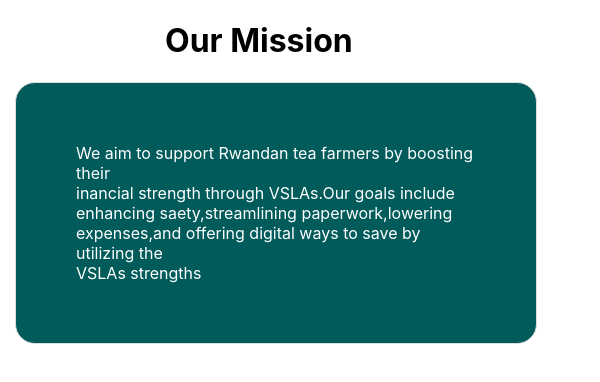
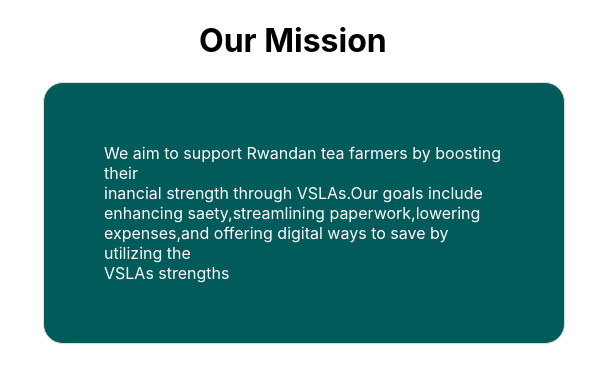
Before and after one commit to akirachix/Samaa-Informational, a React (Create React App) app in the folder econtrust/: page / in a window 600 px wide. Shown: the top 382 px of the page. Built offline with nearby package versions, Linux system fonts and the light colour scheme.

Commit message:
made changes

```diff
--- a/econtrust/src/mission/index.css
+++ b/econtrust/src/mission/index.css
@@ -5,7 +5,7 @@
     border-radius: 20px;
     box-shadow: 0 4px 8px rgba(red, green, blue, alpha);
     padding: 90px;
-    margin-left: 2%;
+    margin-left: 15%;
     max-width: 700px;
     transition: box-shadow 0.3s ease;
     background-color: #015B5B;
@@ -21,6 +21,8 @@
  .mission-text{
      margin-left: 35%;
  }
+
+
 
 
 .text {
@@ -65,11 +67,21 @@
     }
 
    .textbox {
-        margin-left: 15px;
+        margin-left: 20px;
     }
 
    .mission-text {
         margin-left:80px;
+    }
+}
+
+@media (min-width: 375px) and (max-width: 667px) {
+    .text{
+        margin-left: 4px;
+    }
+
+    .textbox{
+        margin-left: 34px;
     }
 }
 
@@ -84,6 +96,44 @@
     }
 
 }
+
+
+@media (min-width: 414px) and (max-width: 896px) {
+
+    .textbox {
+        margin-left: 70px;
+    }
+
+
+    .textbox{
+
+    }
+
+    .text {
+        padding: 80px;
+        font-size: x-large;
+        width: 600px;
+
+
+    }
+}
+
+@media (min-width: 414px) and (max-width: 896px) {
+    .textbox{
+        margin-left: -5px;
+    }
+
+    .text{
+        margin-left: -20px;
+    }
+
+
+}
+
+
+
+
+
 
 
 
@@ -109,7 +159,8 @@
         padding: 65px;
         font-size: large;
         width: 110px;
-        margin-left: 0px;
+        margin-left: -4%;
+
 
     }
 
@@ -118,14 +169,27 @@
     }
 }
 
+@media (min-width: 412px) and (max-width: 896px) {
+    .textbox {
+        margin-left: -10px;
+    }
+
+
+
+
+}
 
 @media (min-width: 412px) and (max-width: 914px) {
     .text {
         padding: 60px;
         font-size: x-large;
         width: 200px;
-        margin-left: 30px;
+        margin-left: 34px;
 
+    }
+
+    .textbox {
+        margin-left: 15px;
     }
 
     .mission-text {
@@ -141,10 +205,18 @@
         padding: 60px;
         font-size: x-large;
         width: 670px;
-        margin-left: 60px;
+        margin-left: 160px;
 
     }
 
+
+
+}
+
+@media (min-width: 800px) and (max-width: 1280px) {
+    .textbox {
+        margin-left: 320px;
+    }
 
 
 }
@@ -155,7 +227,7 @@
         padding: 60px;
         font-size: x-large;
         width: 163px;
-        margin-left: 30px;
+        margin-left: 50px;
 
     }
 
@@ -165,24 +237,55 @@
     }
 }
 
+@media (min-width: 600px) and (max-width: 1024px) {
+    .text{
+        margin-left: 5%;
+    }
+
+
+
+
+    .textbox {
+        margin-left: 183px;
+    }
+
+}
+
+@media (min-width:375) and (max-width:667) {
+    .text{
+        margin-left: 40%;
+        text-align: center;
+    }
+
+}
+
 
 @media (min-width: 390px) and (max-width: 896px) {
     .text {
         padding: 60px;
         font-size: x-large;
         width: 163px;
-        margin-left: 45px;
+        margin-left: 100px;
 
+    }
+
+    .textbox {
+        margin-left: 49px;
     }
 }
 
+@media (min-width: 390px) and (max-width: 844px) {
+    .text{
+       margin-left:  5%;
+    }
+}
 
 @media (min-width: 360px) and (max-width: 740px) {
     .text {
         padding: 60px;
         font-size: x-large;
         width: 163px;
-        margin-left: 4px;
+        margin-left: 1px;
 
     }
 
@@ -197,12 +300,12 @@
         padding: 60px;
         font-size: x-large;
         width: 175px;
-        margin-left: 38px;
+        margin-left: 45px;
 
     }
 
     .mission-text {
-        margin-left:80px;
+        margin-left:94px;
     }
 }
 
@@ -214,6 +317,8 @@
         margin-left: 15px;
 
     }
+
+
 
 
     .mission-text {
@@ -229,7 +334,7 @@
         padding: 60px;
         font-size: 2pc;
         width: 600px;
-        margin-left: 0px;
+        margin-left: -39px;
 
     }
 
@@ -244,7 +349,7 @@
         padding: 60px;
         font-size: 1pc;
         width: 400px;
-        margin-left: 0px;
+        margin-left: -6px;
 
     }
 
```
